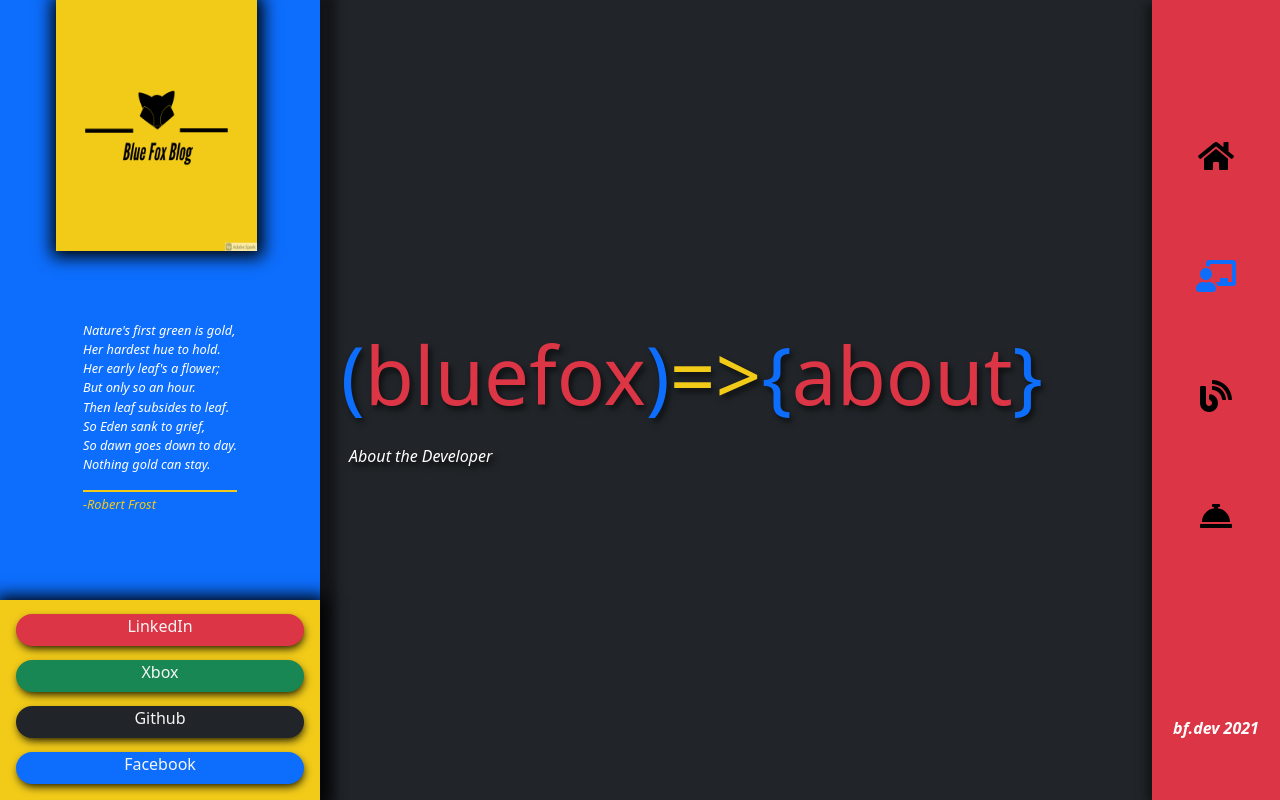
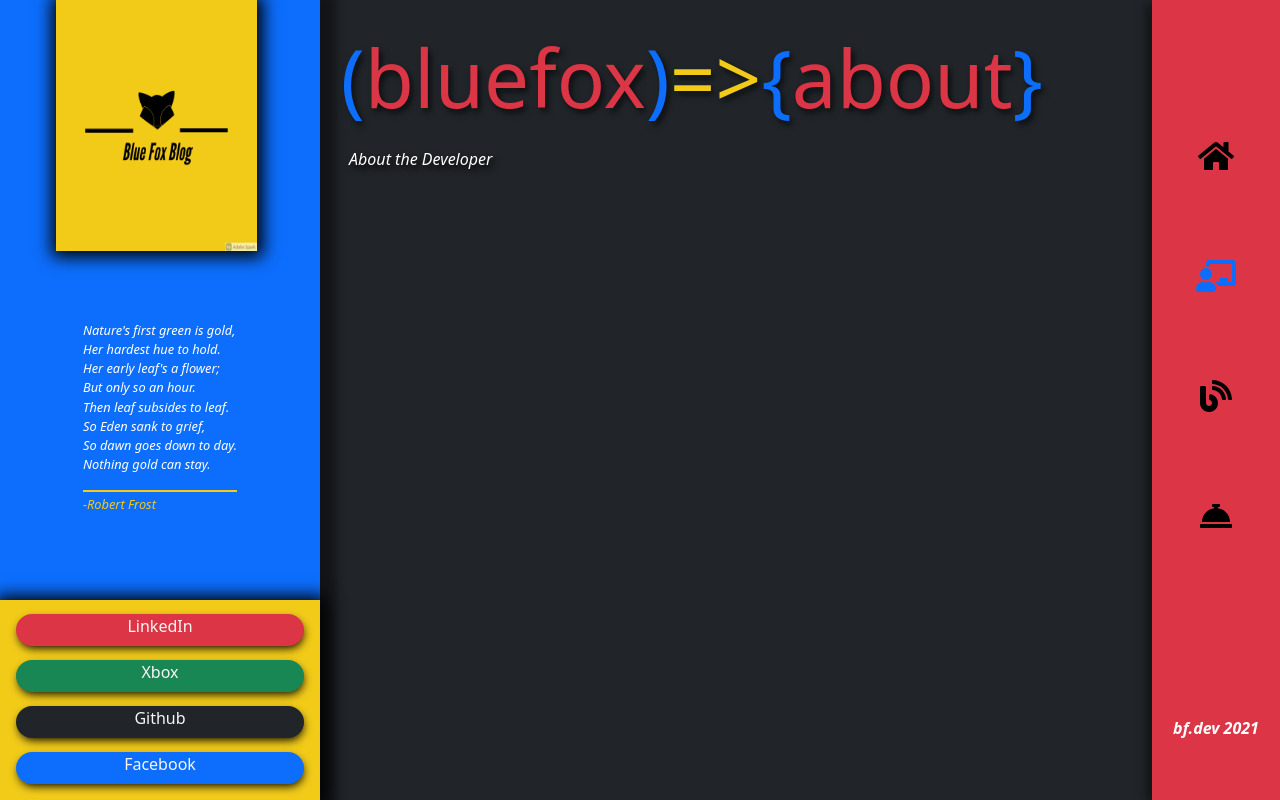
Before and after one commit to bluefoxbandido/bluefoxblog, a React app: page /about in a window 1280 px wide. Built offline with nearby package versions, Linux system fonts and the light colour scheme.

Commit message:
Structured about page. Todo: structure contact and blog page

```diff
--- a/src/components/views/About.js
+++ b/src/components/views/About.js
@@ -1,9 +1,10 @@
-import React from 'react'
+import React, { Component } from 'react'
 
-export default function About() {
+export default class About extends Component {
+    render() {
         return (
             <div className="about">
-            <h5 class="display-1">
+                <h5 className="display-1">
                     <span className="blue">{`(`}</span>
                     <span className="red">{`bluefox`}</span>
                     <span className="blue">{`)`}</span>
@@ -12,7 +13,11 @@ export default function About() {
                     <span className="red">{`about`}</span>
                     <span className="blue">{`}`}</span>
                 </h5>
-            <h6 class="h6">About the Developer</h6>
+                <h6 className="h6">About the Developer</h6>
+                <div className="bio">
+
+                </div>
             </div>
         )
     }
+}
--- a/src/styles/_about.scss
+++ b/src/styles/_about.scss
@@ -28,4 +28,20 @@
     .white {
         color: rgba(242,203,25,255);
     }
+
+    .bio {
+        display: flex;
+        margin-left: 2%;
+        margin-bottom: 0;
+        margin-top: 5%;
+        padding-bottom: 10%;
+        justify-self: center;
+        align-self: center;
+        overflow-y: scroll;
+        background-color: white;
+        height: 70%;
+        width: 90%;
+        background-color: rgba(150,150,150,0);
+        border-radius: .4rem;
+    }
 }
```
Lines whose indentation alone changed are shown as unchanged.
